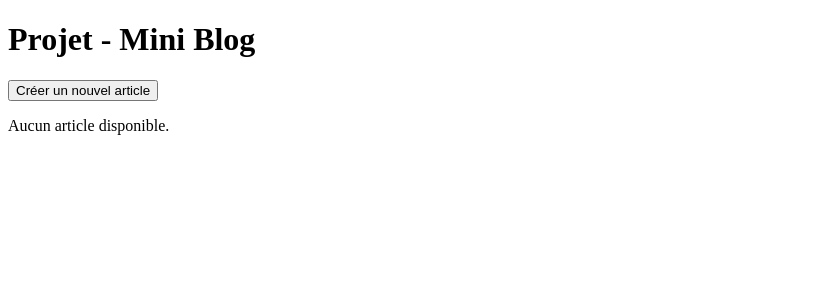
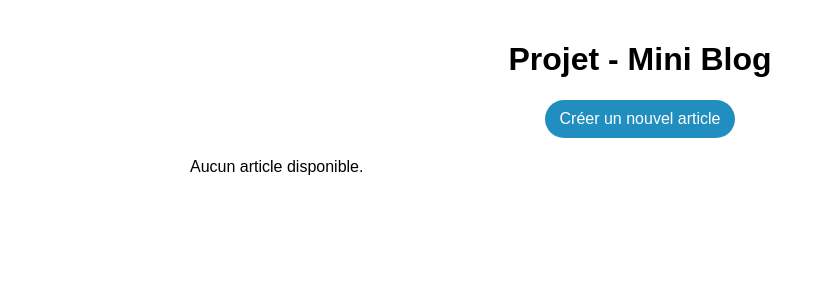
Before and after one commit to LiOlivier/mini_blog, a Django app: page / in a window 1280 px wide. Shown: the top 300 px of the page, without its empty margins (0-825 px from the left). Run offline with Django 5.2, Linux system fonts and the light colour scheme; data that the repository does not hold is empty.

Commit message:
CSS w Github Copilot

```diff
--- a/blog/static/blog/style.css
+++ b/blog/static/blog/style.css
@@ -1,6 +1,6 @@
 .titre {
     font-weight: bold;
-    justify-content: center;
+    text-align: center;
 }
 
 .post {
@@ -9,7 +9,22 @@
     margin-bottom: 20px;
     border-radius: 5px;
     background-color: #f9f9f9;
+}
 
+.add_a {
+    display: inline-block;
+    margin-bottom: 20px;
+    padding: 10px 15px;
+    background-color: #218ec0;
+    color: white;
+    text-decoration: none;
+    border-radius: 25px;
+    justify-content: center;
+}
+
+.add_a:hover {
+    background-color: rgb(31, 136, 168);
+    transition: background-color 0.4s;
 }
 
 .contenu {
@@ -35,6 +50,20 @@
     font-size: 18px;
 }
 
+.container {
+    max-width: 900px;
+    margin: 0 auto;
+    padding: 0 16px;
+}
+
+body {
+    margin: 0;
+    padding: 20px;
+    font-family: Arial, Helvetica, sans-serif;
+    box-sizing: border-box;
+    background-color: #ffffff;
+}
+
 .post-date {
     color: gray;
     font-size: 14px;
@@ -52,3 +81,51 @@
 .back-link:hover {
     color: #971414;
 }
+
+.container form {
+    max-width: 700px;
+    margin: 0 auto;
+    display: flex;
+    flex-direction: column;
+    gap: 12px;
+}
+
+.container form input[type="text"],
+.container form input[type="email"],
+.container form input[type="password"],
+.container form textarea,
+.container form select {
+    width: 100%;
+    padding: 8px 10px;
+    border: 1px solid #ccc;
+    border-radius: 4px;
+    box-sizing: border-box;
+    font-size: 14px;
+}
+
+.container form button {
+    display: block;
+    margin: 12px auto;
+    padding: 10px 18px;
+    background-color: #218ec0;
+    color: #fff;
+    border: none;
+    border-radius: 6px;
+    cursor: pointer;
+}
+
+.container form button:hover {
+    background-color: rgb(31, 136, 168);
+}
+
+.add_a {
+    display: block;
+    margin: 0 auto 20px;
+    padding: 10px 15px;
+    background-color: #218ec0;
+    color: white;
+    text-decoration: none;
+    border-radius: 25px;
+    text-align: center;
+    width: fit-content;
+}
--- a/blog/templates/blog/create_form.html
+++ b/blog/templates/blog/create_form.html
@@ -7,6 +7,7 @@
     <link rel="stylesheet" href="{% static 'blog/style.css' %}">
 </head>
 <body>
+    <div class="container">
         <h1>Créer un nouvel article</h1>
 
         <form method="POST">
@@ -15,6 +16,7 @@
             <button type="submit">Publier</button>
         </form>
 
-    <a href="/">← Retour à l’accueil</a>
+        <a href="/" class="back-link">← Retour à l’accueil</a>
+    </div>
 </body>
 </html>
--- a/blog/templates/blog/home.html
+++ b/blog/templates/blog/home.html
@@ -8,9 +8,11 @@
     <link rel="stylesheet" href="{% static 'blog/style.css' %}">
 </head>
 <body>
+    <div class="container">
         <h1 class = "titre">Projet - Mini Blog</h1>
 
-    <input type ="button" value="Créer un nouvel article" onclick="window.location.href='{% url 'create_form' %}'" />
+    <a href="{% url 'create_form' %}" class="add_a">Créer un nouvel article</a>
+
         {% for post in posts %} <!-- boucle sur les posts comme for i in post.length-->
 
             <div class="post">
@@ -22,5 +24,6 @@
         {% empty %} <!-- si vide alors no article-->
             <p>Aucun article disponible.</p>
         {% endfor %}
+    </div>
 </body>
 </html>
--- a/blog/templates/blog/post_detail.html
+++ b/blog/templates/blog/post_detail.html
@@ -7,6 +7,7 @@
     <link rel="stylesheet" href="{% static 'blog/style.css' %}">
 </head>
 <body>
+    <div class="container">
         <h1 class="main-title">{{ post.title }}</h1>
 
         <div class="post-content">
@@ -15,5 +16,6 @@
         </div>
 
         <a href="/" class="back-link">← Retour à l’accueil</a>
+    </div>
 </body>
 </html>
```
Lines whose indentation alone changed are shown as unchanged.
